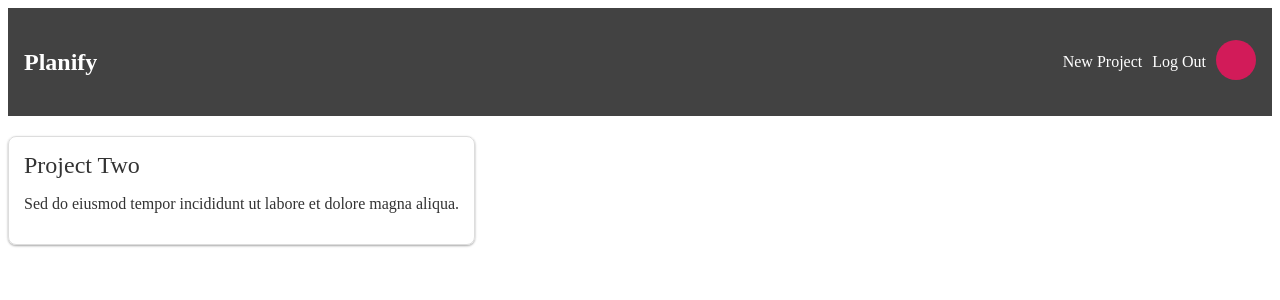
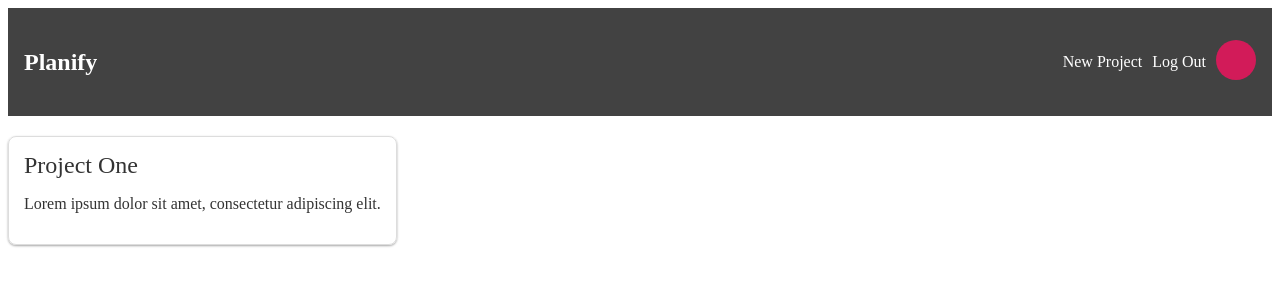
Before and after one commit to Augasty/Aurelius, a React (Vite) app: page /project/1 in a window 1280 px wide. Shown: the top 300 px of the page. Built offline with nearby package versions, Linux system fonts and the light colour scheme.

Commit message:
done without firebase

```diff
--- a/package.json
+++ b/package.json
@@ -15,7 +15,8 @@
     "react": "^18.2.0",
     "react-dom": "^18.2.0",
     "react-redux": "^8.1.3",
-    "react-router-dom": "^6.19.0"
+    "react-router-dom": "^6.19.0",
+    "uuid": "^9.0.1"
   },
   "devDependencies": {
     "@types/react": "^18.2.37",
--- a/src/components/dashboard/Dashboard.jsx
+++ b/src/components/dashboard/Dashboard.jsx
@@ -1,13 +1,21 @@
 // Dashboard.js
-import ProjectList from '../projects/ProjectList';
-import Notifications from './Notifications';
-import './Dashboard.css';
+import ProjectList from "../projects/ProjectList";
+import Notifications from "./Notifications";
+import "./Dashboard.css";
+import { getAllProjects } from "../projects/ProjectSlice";
+import { useDispatch, useSelector } from "react-redux";
+import { useEffect } from "react";
 
-const Dashboard = ({ projects
-    // , notifications
-}) => {
-//   if (!auth.uid) return <Redirect to='/signin' />;
+const Dashboard = () => {
+  //   if (!auth.uid) return <Redirect to='/signin' />;
+  const dispatch = useDispatch();
+  const projects = useSelector((state) => state.projects);
 
+  useEffect(() => {
+    // Fetch all projects when the component mounts
+    dispatch(getAllProjects());
+  }, [dispatch]);
+  // console.log(projects);
   return (
     <div className="dashboard container">
       <div className="row">
--- a/src/components/fakeProjects.js
+++ b/src/components/fakeProjects.js
@@ -4,24 +4,21 @@ const fakeProjects = [
       title: 'Project One',
       content: 'Lorem ipsum dolor sit amet, consectetur adipiscing elit.',
       authorFirstName: 'John',
-      authorLastName: 'Doe',
-      createdAt: new Date(),
+      authorLastName: 'Doe'
     },
     {
       id: '2',
       title: 'Project Two',
       content: 'Sed do eiusmod tempor incididunt ut labore et dolore magna aliqua.',
       authorFirstName: 'Jane',
-      authorLastName: 'Doe',
-      createdAt: new Date(),
+      authorLastName: 'Doe'
     },
     {
       id: '3',
       title: 'Project Three',
       content: 'Ut enim ad minim veniam, quis nostrud exercitation ullamco laboris.',
       authorFirstName: 'Bob',
-      authorLastName: 'Smith',
-      createdAt: new Date(),
+      authorLastName: 'Smith'
     },
   ];
 
--- a/src/components/projects/ProjectDetails/ProjectDetails.jsx
+++ b/src/components/projects/ProjectDetails/ProjectDetails.jsx
@@ -1,26 +1,44 @@
 // ProjectDetails.js
 
-import { useEffect, useState } from 'react';
+import { useEffect, useMemo, useState } from "react";
 
-import { useParams } from 'react-router-dom';
-import { fetchProjectData } from './singleProjectIdentifier.js';
-import './ProjectDetails.css'
+import { useParams } from "react-router-dom";
+import { fetchProjectData } from "./singleProjectIdentifier.js";
+import "./ProjectDetails.css";
+import { useDispatch, useSelector } from "react-redux";
+
+
+
+const useSingleProject = (projectId) => {
+  const projects = useSelector((state) => state.projects);
+  console.log(projects,projectId.id)
+
+  const findASingleProject = () => {
+    for (const proj of projects) {
+      if (proj.id == projectId.id) {
+        return proj;
+      }
+    }
+    return null;
+  };
+
+  return findASingleProject();
+};
 const ProjectDetails = () => {
-//   const { auth, match } = props;
+  //   const { auth, match } = props;
+  const projectId = useParams();
 
-// fetch the project to fetch from parameter,
-// and fetch the auth with redux-toolkit
 
-  const projectId = useParams()
-  const [project, setProject] = useState(null);
+
+  // const [project,setProject] = useState(useSelector(state => getProjectById(state, projectId)))
   const [loading, setLoading] = useState(true);
   const [error, setError] = useState(null);
 
+  const project = useSingleProject(projectId)
+  // use async when firebase is implemented
   useEffect(() => {
-    const fetchData = async () => {
+    const fetchData = () => {
       try {
-        const projectData = await fetchProjectData(2);
-        setProject(projectData);
         setLoading(false);
       } catch (error) {
         setError(error.message);
@@ -31,14 +49,14 @@ const ProjectDetails = () => {
     fetchData();
   }, [projectId]);
 
-//   if (!auth.uid) return <Redirect to='/signin' />;
+  //   if (!auth.uid) return <Redirect to='/signin' />;
 
   if (loading) {
     return <div className="container center">Loading project...</div>;
   }
 
   if (error) {
-    return <div className="container center">{error}</div>;
+    return <div className="container center">{error}x</div>;
   }
 
   if (project) {
--- /dev/null
+++ b/src/components/projects/ProjectSlice.js
@@ -0,0 +1,31 @@
+import { createAsyncThunk, createSlice } from '@reduxjs/toolkit'
+import fakeProjects from '../fakeProjects'
+
+const initialState = [
+    ...fakeProjects
+]
+
+
+const projectsSlice = createSlice({
+    name: 'projects',
+    initialState,
+    reducers: {
+      getAllProjects: (state) => {
+        return state;
+      },
+      addProject: (state, action) => {
+        const newProject = action.payload;
+        return [...state, newProject];
+      },
+    //   the action is the project ID
+      getProjectById: (state, action) => {
+        const projectId = action.payload;
+        if(state){
+          return state.find(project => project.id === projectId) || null;
+        }
+      },
+    },
+  });
+
+export const { getAllProjects, addProject, getProjectById } = projectsSlice.actions;
+export default projectsSlice.reducer;
--- a/src/components/projects/createProject/CreateProject.jsx
+++ b/src/components/projects/createProject/CreateProject.jsx
@@ -2,15 +2,18 @@ import { useState } from 'react';
 // import { useDispatch, useSelector } from 'react-redux';
 import { Navigate , useNavigate} from 'react-router-dom';
 import './CreateProject.module.css'; // Import your custom CSS file
-
+import { addProject } from '../ProjectSlice';
+import { useDispatch } from 'react-redux';
+import { v4 as uuid } from "uuid";
 
 const CreateProject = () => {
   const [project, setProject] = useState({
+    id: uuid(),
     title: '',
     content: '',
   });
 
-  // const dispatch = useDispatch();
+  const dispatch = useDispatch();
   // const auth = useSelector((state) => state.firebase.auth);
   const history = useNavigate();
 
@@ -23,7 +26,7 @@ const CreateProject = () => {
 
   const handleSubmit = (e) => {
     e.preventDefault();
-    // dispatch(createProject(project));
+    dispatch(addProject(project));
 
     history('/');
   };
--- a/src/components/projects/createProject/CreateProject.module.css
+++ b/src/components/projects/createProject/CreateProject.module.css
@@ -2,7 +2,7 @@
 
 .container {
   width: 100%;
-  height: 100vh; /* 100% of the viewport height */
+  height: 100vh;
   display: flex;
   justify-content: center;
   align-items: center;
@@ -13,8 +13,8 @@
   padding: 20px;
   border-radius: 8px;
   box-shadow: 0 4px 8px rgba(0, 0, 0, 0.1);
-  width: 80%; /* Adjust as needed */
-  max-width: 400px; /* Set a maximum width if desired */
+  width: 80%;
+  max-width: 400px;
 }
 
 .heading {
--- a/src/main.jsx
+++ b/src/main.jsx
@@ -3,11 +3,16 @@ import ReactDOM from "react-dom/client";
 import App from "./App.jsx";
 
 import { BrowserRouter } from "react-router-dom";
+import { Provider } from "react-redux";
+import store from "./store/store.js";
 
 ReactDOM.createRoot(document.getElementById("root")).render(
   <React.StrictMode>
     <BrowserRouter>
+    <Provider store={store}>
+
       <App />
+    </Provider>
     </BrowserRouter>
   </React.StrictMode>
 );
--- /dev/null
+++ b/src/store/store.js
@@ -0,0 +1,9 @@
+import { configureStore } from '@reduxjs/toolkit'
+import projectReducer from '../components/projects/ProjectSlice'
+const store = configureStore({
+    reducer:{
+        projects: projectReducer
+    }
+})
+
+export default store
```
Also changed, not shown: 1 other file (tests, documents, lock files or other folders).
